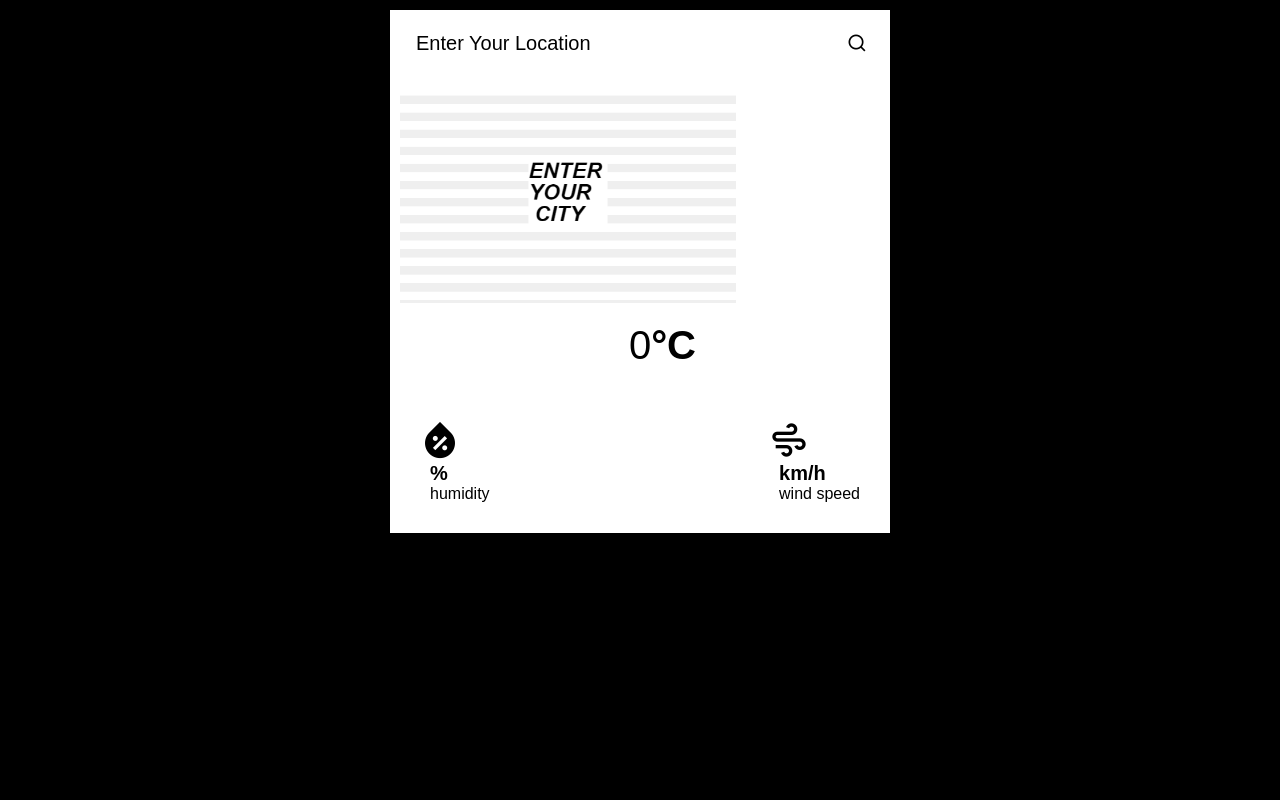
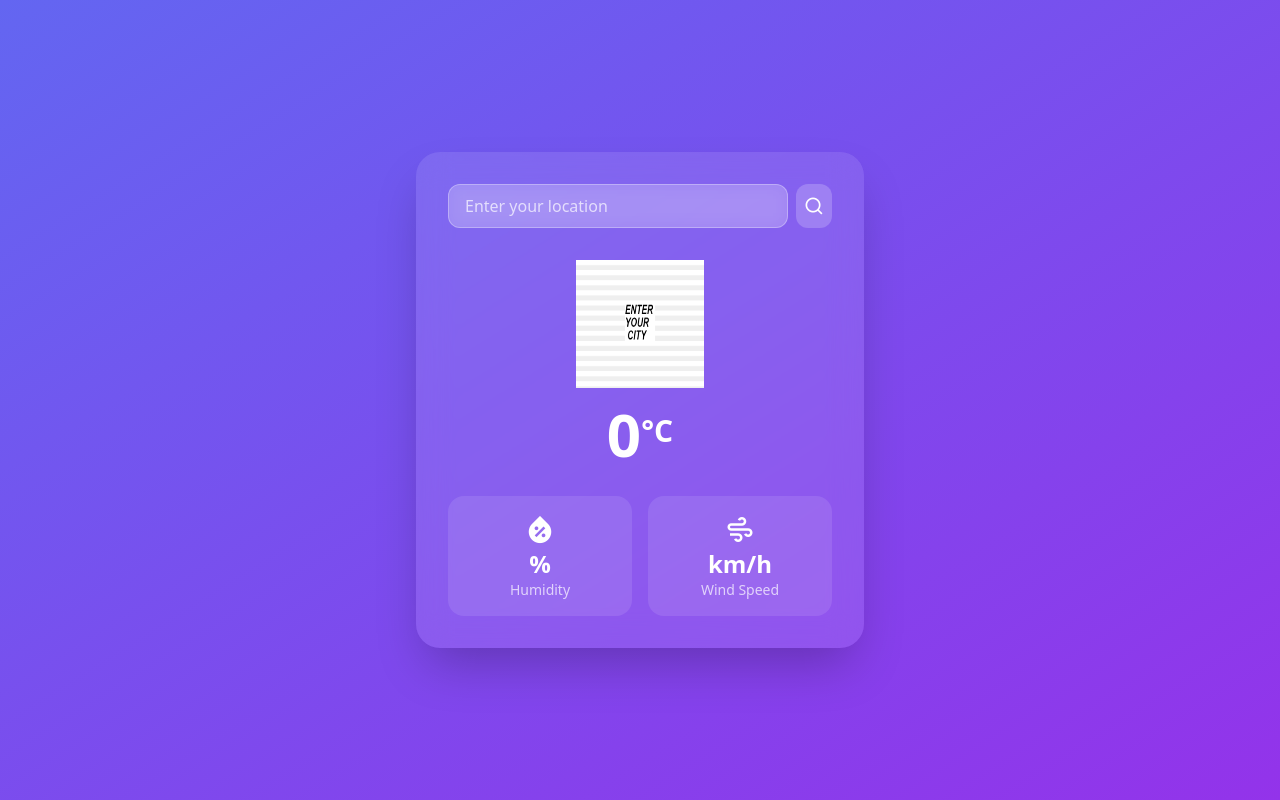
Before and after one commit to sharma-sachinn/WEATHER-CHEAK, a plain HTML site: page index.html in a window 1280 px wide. Drawn offline with nearby package versions, Linux system fonts and the light colour scheme.

Commit message:
Update index.html

```diff
--- a/index.html
+++ b/index.html
@@ -3,47 +3,42 @@
 <head>
     <meta charset="UTF-8">
     <meta name="viewport" content="width=device-width, initial-scale=1.0">
-    <title>weather cheaker</title>
-    <link
-    href="https://cdn.jsdelivr.net/npm/remixicon@4.1.0/fonts/remixicon.css"
-    rel="stylesheet"
-/>
-    <link rel="stylesheet" href="styles.css">
-
+    <title>Weather Checker</title>
+    <link href="https://cdn.jsdelivr.net/npm/remixicon@4.1.0/fonts/remixicon.css" rel="stylesheet"/>
+    <script src="https://cdn.tailwindcss.com"></script>
 </head>
-<body>
-     <div class="container">
-        <div class="header">
-            <div class="search-box">
-                <input type="text" placeholder="enter your location" class="input-box">
-
-
-                <button><i class="ri-search-line" id="searchbtn"></i></button>
+<body class="bg-gradient-to-br from-indigo-500 to-purple-600 min-h-screen flex items-center justify-center p-4">
+    <div class="container max-w-md w-full bg-white/10 backdrop-blur-lg rounded-3xl shadow-2xl p-8">
+        <div class="header mb-8">
+            <div class="search-box flex gap-2">
+                <input type="text" placeholder="Enter your location"
+                    class="input-box w-full px-4 py-2 rounded-xl bg-white/20 backdrop-blur border border-white/30 text-white placeholder-white/70 focus:outline-none focus:ring-2 focus:ring-white/50">
+                <button class="p-2 rounded-xl bg-white/20 hover:bg-white/30 transition-all">
+                    <i class="ri-search-line text-white text-xl" id="searchbtn"></i>
+                </button>
             </div>
         </div>
 
-        <div class="weather-body">
-            <img src="ASSETS/DEFAULT.png" alt="weather-image" class="weather-image">
-            <div class="weather-box">
-                <p class="temp">0<sup>°C</sup></p>
-                <p class="description"></p>
+        <div class="weather-body text-center">
+            <img src="ASSETS/DEFAULT.png" alt="weather-image" class="weather-image w-32 h-32 mx-auto mb-4">
+            <div class="weather-box mb-8">
+                <p class="temp text-6xl font-bold text-white mb-2">0<sup class="text-3xl">°C</sup></p>
+                <p class="description text-xl text-white/90"></p>
             </div>
-            <div class="weather-details">
-                <div class="humidity">
-                    <i class="ri-water-percent-fill"></i>
+            <div class="weather-details grid grid-cols-2 gap-4 text-white">
+                <div class="humidity bg-white/10 rounded-2xl p-4">
+                    <i class="ri-water-percent-fill text-3xl mb-2"></i>
                     <div class="text">
-                        <span id="humidity">%</span>
-                        <p>humidity</p>
+                        <span id="humidity" class="text-2xl font-semibold">%</span>
+                        <p class="text-sm text-white/70">Humidity</p>
                     </div>
-
                 </div>
-                <div class="wind">
-                    <i class="ri-windy-line"></i>
+                <div class="wind bg-white/10 rounded-2xl p-4">
+                    <i class="ri-windy-line text-3xl mb-2"></i>
                     <div class="text">
-                        <span id="wind-speed">km/h</span>
-                        <p>wind speed</p>
+                        <span id="wind-speed" class="text-2xl font-semibold">km/h</span>
+                        <p class="text-sm text-white/70">Wind Speed</p>
                     </div>
-
                 </div>
             </div>
         </div>
```
